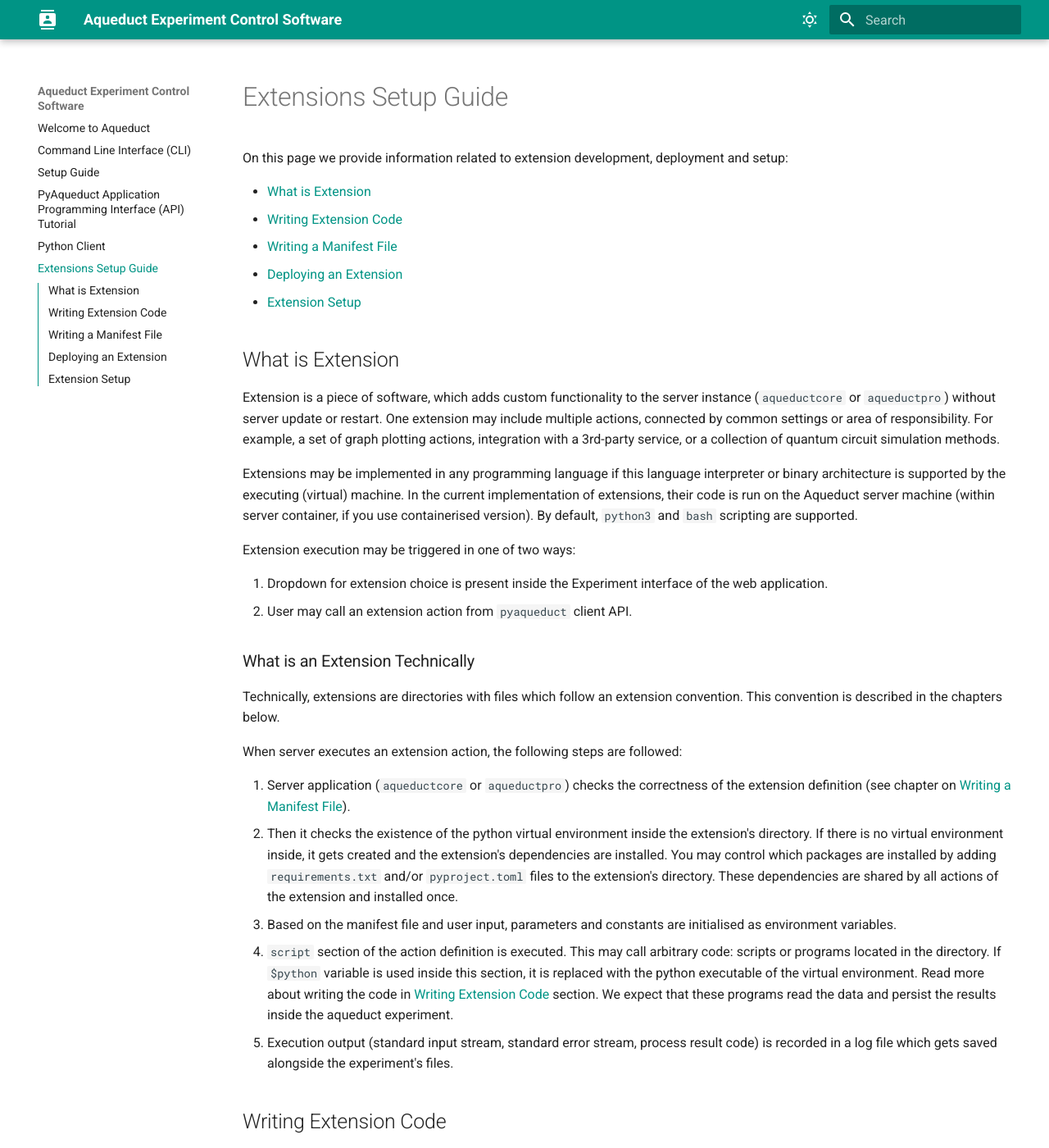
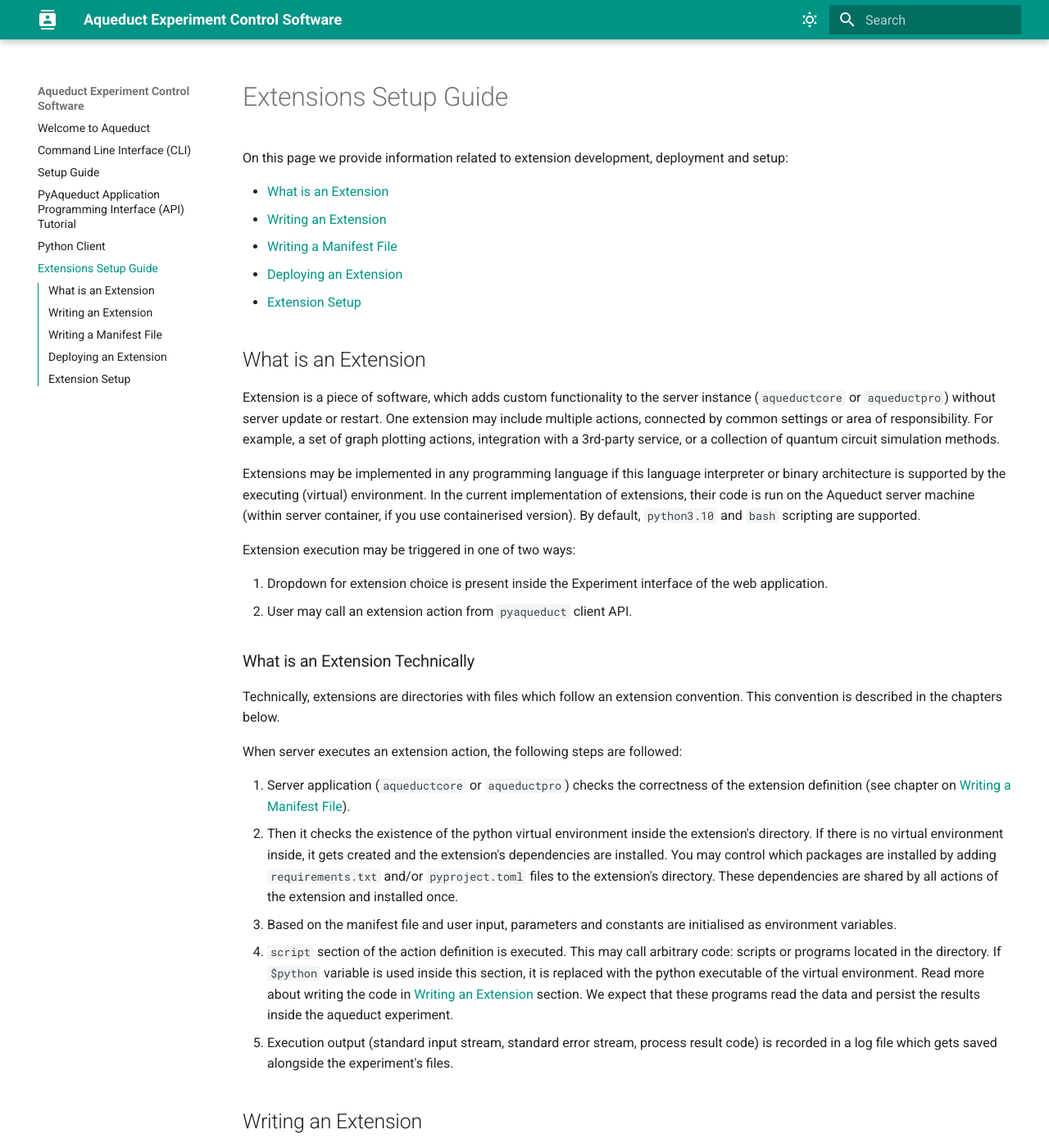
Before and after one commit to AqueductHub/aqueductcore, an MkDocs documentation site: the page built from docs/extensions.md, in a window 1280 px wide and 1400 px high. Shown: the whole window at 82% size. Built offline with MkDocs 1.6.1 and Material for MkDocs 9.7.7, drawn with Linux system fonts in a browser that asks for light colours; the version menu is left out; some of the changed text lies outside the part shown.

Commit message:
addressing comments

```diff
--- a/docs/extensions.md
+++ b/docs/extensions.md
@@ -5,13 +5,13 @@ summary: this document describes extension programming, installation, and setup
 
 On this page we provide information related to extension development, deployment and setup:
 
-- [What is Extension](#what-is-extension)
-- [Writing Extension Code](#writing-extension-code)
+- [What is an Extension](#what-is-an-extension)
+- [Writing an Extension](#writing-an-extension)
 - [Writing a Manifest File](#writing-a-manifest-file)
 - [Deploying an Extension](#deploying-an-extension)
 - [Extension Setup](#extension-setup)
 
-## What is Extension
+## What is an Extension
 
 Extension is a piece of software, which adds custom functionality to the server instance
 (`aqueductcore` or `aqueductpro`) without server update or restart.
@@ -20,9 +20,9 @@ For example, a set of graph plotting actions, integration with a 3rd-party servi
 a collection of quantum circuit simulation methods.
 
 Extensions may be implemented in any programming language if this language interpreter
-or binary architecture is supported by the executing (virtual) machine.
+or binary architecture is supported by the executing (virtual) environment.
 In the current implementation of extensions, their code is run on the Aqueduct server machine
-(within server container, if you use containerised version). By default, `python3` and `bash` scripting  are supported.
+(within server container, if you use containerised version). By default, `python3.10` and `bash` scripting  are supported.
 
 Extension execution may be triggered in one of two ways:
 
@@ -39,10 +39,10 @@ When server executes an extension action, the following steps are followed:
 1. Server application (`aqueductcore` or `aqueductpro`) checks the correctness of the extension definition (see chapter on [Writing a Manifest File](#writing-a-manifest-file)).
 2. Then it checks the existence of the python virtual environment inside the extension's directory. If there is no virtual environment inside, it gets created and the extension's dependencies are installed. You may control which packages are installed by adding `requirements.txt` and/or `pyproject.toml` files to the extension's directory. These dependencies are shared by all actions of the extension and installed once.
 3. Based on the manifest file and user input, parameters and constants are initialised as environment variables.
-4. `script` section of the action definition is executed. This may call arbitrary code: scripts or programs located in the directory. If `$python` variable is used inside this section, it is replaced with the python executable of the virtual environment. Read more about writing the code in [Writing Extension Code](#writing-extension-code) section. We expect that these programs read the data and persist the results inside the aqueduct experiment.
+4. `script` section of the action definition is executed. This may call arbitrary code: scripts or programs located in the directory. If `$python` variable is used inside this section, it is replaced with the python executable of the virtual environment. Read more about writing the code in [Writing an Extension](#writing-an-extension) section. We expect that these programs read the data and persist the results inside the aqueduct experiment.
 5. Execution output (standard input stream, standard error stream, process result code) is recorded in a log file which gets saved alongside the experiment's files.
 
-## Writing Extension Code
+## Writing an Extension
 
 Extension may be fully written inside the `script` section of the manifest. But it is convenient to
 separate its code into a dedicated file. Input values and constants are passed to this script file
@@ -271,7 +271,7 @@ Please, note, that purpose of extensions is to interact with an experiment. They
 ## Deploying an Extension
 
 Extensions are directories which could be distributed in the form of archives. When starting the server using Docker,
-bind mount a host directory to the Aqueduct container at `/workspace/extensions`.
+bind mount a host directory to the Aqueduct container. Suggested location is `/workspace/extensions`. This location should be provided in `EXTENSIONS_DIR_PATH` environment variable.
 Unpack an extension directory into the host directory, and the container will immediately see the changes.
 
 For example, if you map host directory `/usr/data/extensions` to `/workspace/extensions`,
```
